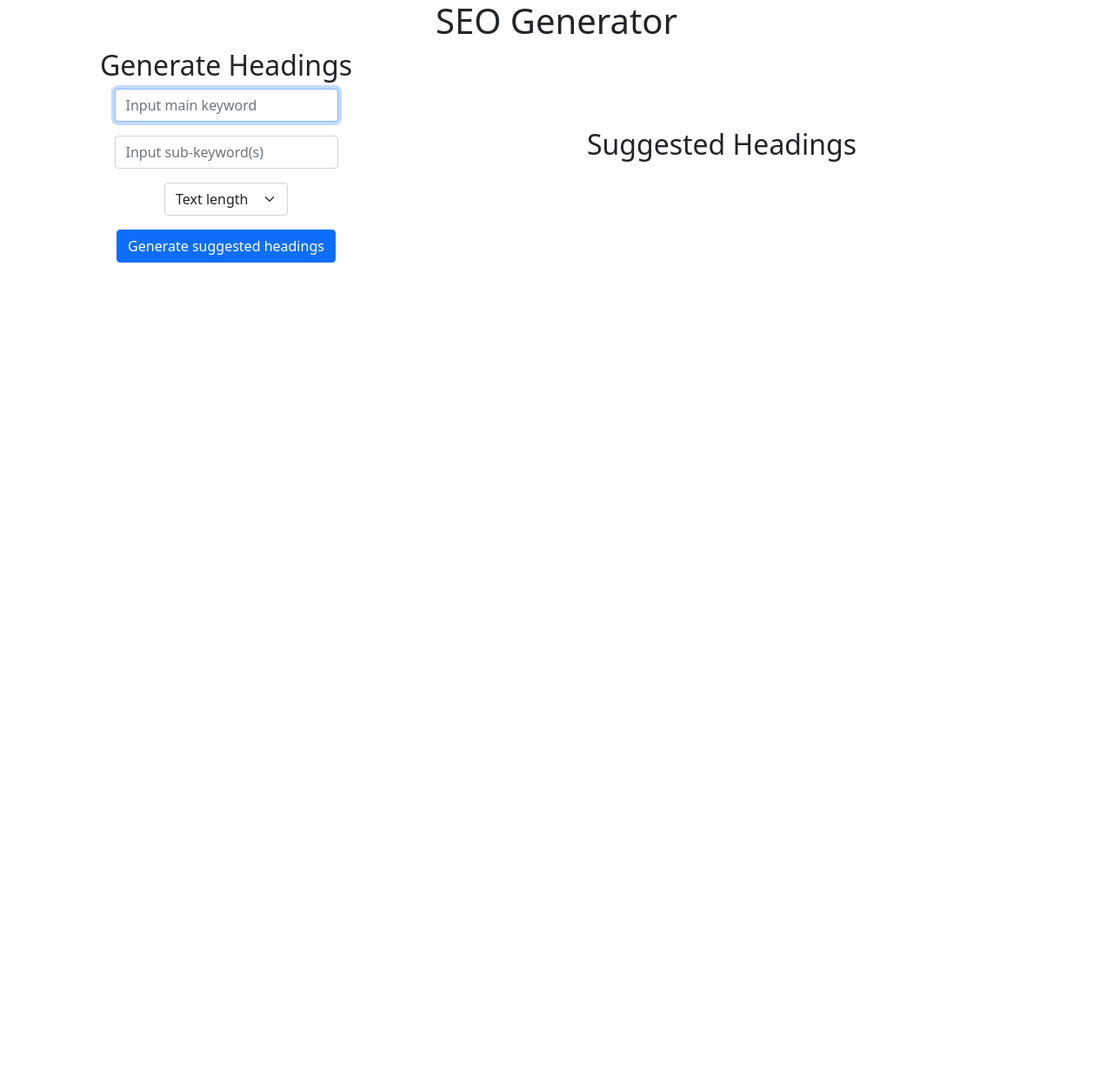
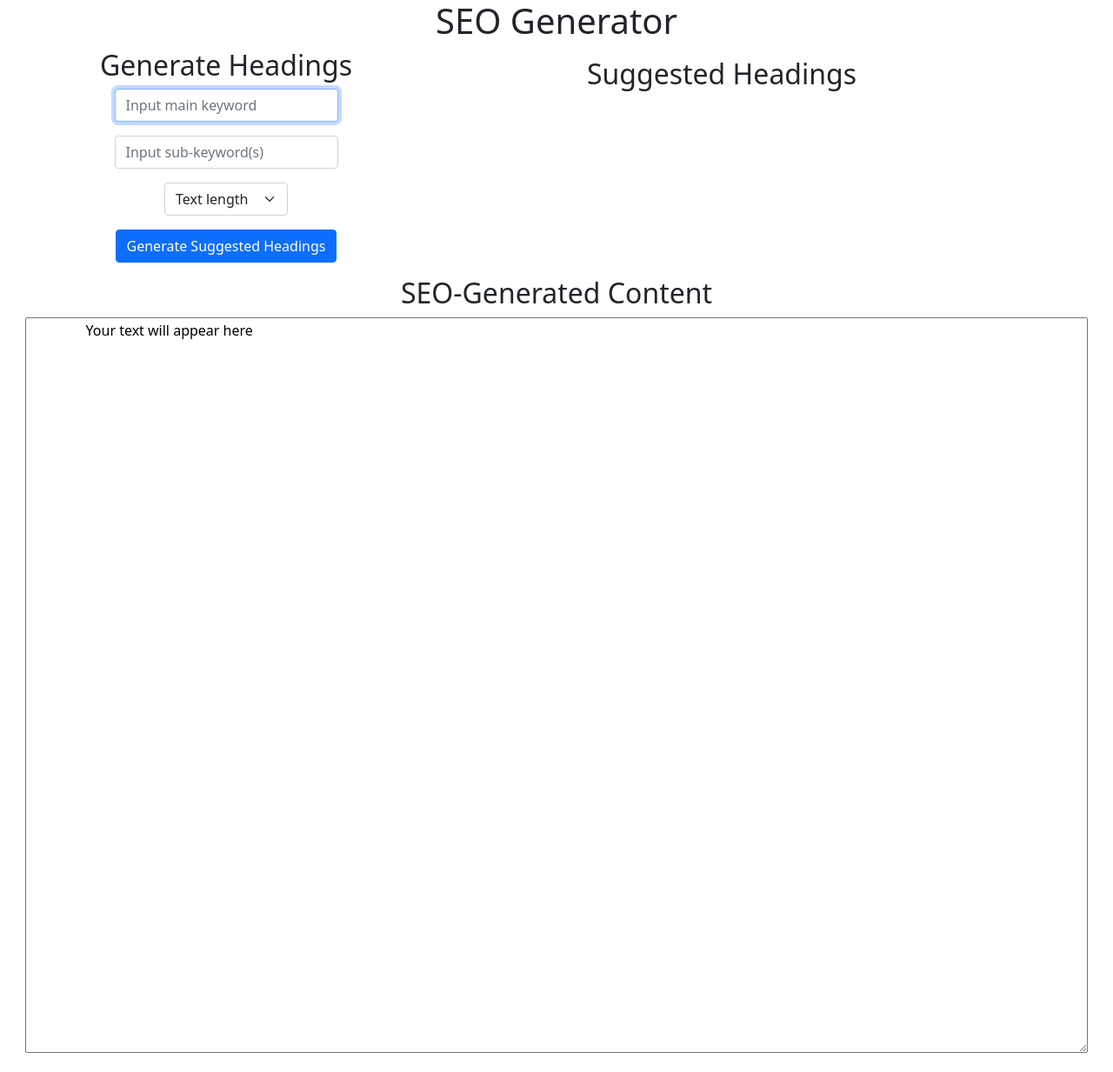
Before and after one commit to donileni/CS50-Final-Project, a Flask app: page / in a window 1280 px wide. Shown: the whole page at 87% size. Before the commit the page ends 302 px from the top, so only its background shows below. Run offline with Flask 2, Linux system fonts and the light colour scheme.

Commit message:
added functionality to generate content

```diff
--- a/app.py
+++ b/app.py
@@ -27,10 +27,9 @@ def write_content():
     keyword = user_inputs["keyword"]
     sub_keyword = user_inputs["subKeyword"]
     text_length = user_inputs["textLength"]
+    headings = user_inputs["headings"]
 
-    # headings = generate_headings(keyword, sub_keyword, text_length)
-
-    suggested_headings = generate_suggested_headings(keyword, sub_keyword)
+    print(headings)
 
     content = generate_content(headings)
 
@@ -119,7 +118,7 @@ def generate_suggested_headings(keyword, sub_keyword):
         response = openai.Completion.create(
             model="text-davinci-003",
             prompt=headings_prompt,
-            temperature=0.6,
+            temperature=0.7,
             max_tokens=500
         )
         heading = response["choices"][0]["text"].replace(
--- a/templates/index.html
+++ b/templates/index.html
@@ -8,7 +8,7 @@ Index
 <div class="section">
     <h1 class="text-center">SEO Generator</h1>
     <div class="container">
-        <div class="row align-items-center justify-content-center">
+        <div class="row align-items-start justify-content-center">
             <div class="col-md-4 col-sm-12">
                 <div class="mb-3">
 
@@ -37,7 +37,7 @@ Index
                         </div>
 
                         <div  class="mb-3 text-center">
-                            <button  class="btn btn-primary" id="headingsButton" type="submit">Generate suggested headings</button>
+                            <button  class="btn btn-primary" id="headingsButton" type="submit">Generate Suggested Headings</button>
                         </div>
 
                     </form>
@@ -56,7 +56,7 @@ Index
                         </ul>
                     </div>
 
-                    <div hidden class="mb-3 text-center" id="chooseHeadingsButtonDiv">
+                    <div hidden class="mb-3 mt-3 text-center" id="chooseHeadingsButtonDiv">
                         <button autofocus disabled class="btn btn-primary" id="chooseHeadings" type="submit">Choose Headings</button>
                     </div>
 
@@ -66,15 +66,12 @@ Index
     </div>
 
 
-    <div hidden class="mb-3 text-center">
-        <h2>SEO generated content</h2>
-        <textarea readonly id="outputField" name="outputField" rows="40" cols="130">
-                Your text will show up here
+    <div class="mb-3 text-center">
+        <h2>SEO-Generated Content</h2>
+            <textarea readonly id="outputField" name="outputField" rows="35" cols="130">
+                Your text will appear here
             </textarea>
 
-            <div hidden class="mb-3 text-center">
-                <button autofocus disabled class="btn btn-primary" id="submitButton" type="submit">Submit</button>
-            </div>
     </div>
 
 
```
Also changed, not shown: static/logic.js (+12 -18 lines).
